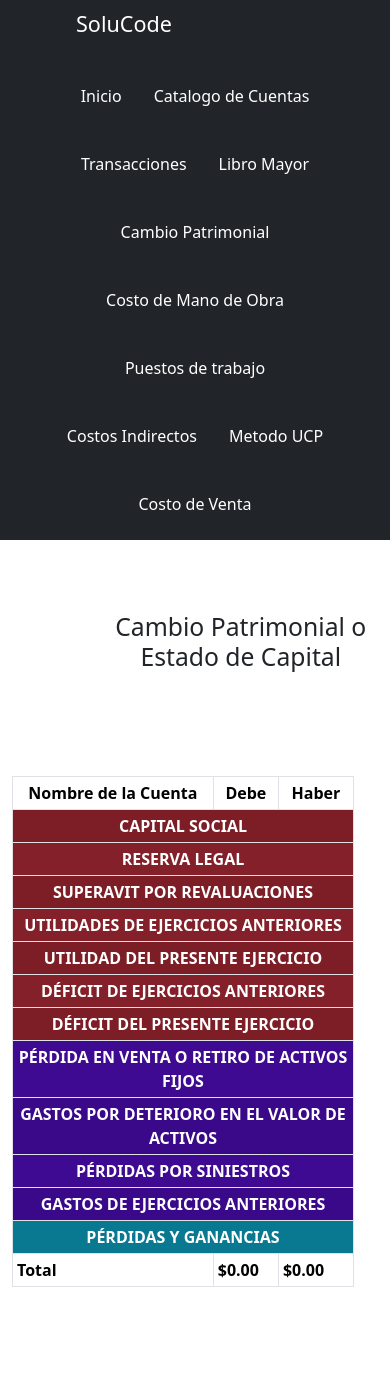
After one commit to adogrz/ProyectoSIC2024, a Django app: page /cambio_patrimonial/ in a window 390 px wide. The commit adds this page. Run offline with Django 5.2, Linux system fonts and the light colour scheme; data that the repository does not hold is empty; some libraries are stand-ins or nearby versions.

Commit message:
Agregar campos de saldo a la cuenta y mejorar el cálculo de saldos en las transacciones

```diff
--- /dev/null
+++ b/estadosfinancieros/templates/cambio_patrimonial.html
@@ -0,0 +1,271 @@
+{% extends 'base.html' %}
+
+{% block content %}
+
+<style>
+    .bd-placeholder-img {
+        font-size: 1.125rem;
+        text-anchor: middle;
+        -webkit-user-select: none;
+        -moz-user-select: none;
+        user-select: none;
+    }
+
+    @media (min-width: 768px) {
+        .bd-placeholder-img-lg {
+            font-size: 3.5rem;
+        }
+    }
+</style>
+
+<body>
+
+    <div class="container"><br><br><br>
+
+        <div class="row">
+          <div class="col-md-1"></div>
+          <div class="col-md-8">
+            <h2 style="text-align: center; padding-left: 25%;">Cambio Patrimonial o Estado de Capital</h2><br><br>
+            <form enctype="multipart/form-data" method="post">
+              <div class="row">
+                <div class="col-md-5">
+                </div>
+            </form><br><br>
+          </div>
+        </div><br><br><br>
+        <div class="row">
+          <div class="container">
+            <div class="table-responsive" style="border-color: black;">
+              <table class="table table-bordered table-striped table-sm">
+                <thead>
+                  <tr>
+                    <th style="text-align: center;">Nombre de la Cuenta</th>
+                    <th style="text-align: center;">Debe</th>
+                    <th style="text-align: center;">Haber</th>
+                  </tr>
+                </thead>
+                <tbody>
+                    <tr>
+                        <td colspan="4" style="text-align: center; background: #842029; color: white;"><b>CAPITAL SOCIAL</b></td>
+                    </tr>
+                    {% for cuenta in catalogo_cuentas %}
+                        {% if cuenta.codigo in "3101.01" %}
+                        <tr>
+                            <td>{{ cuenta.nombreDeCuenta }}</td>
+
+                            <!-- Mostrar 'Debe' y 'Haber' con 0 si son nulos -->
+                            <td> $ {{ cuenta.saldo_deudor|default:"0"|floatformat:2 }}</td>
+                            <td> $ {{ cuenta.haber|default:"0"|floatformat:2 }}</td>
+
+                        </tr>
+                        {% endif %}
+                    {% endfor %}
+                    <tr>
+                        <td colspan="4" style="text-align: center; background: #842029; color: white;"><b>RESERVA LEGAL</b></td>
+                    </tr>
+                    {% for cuenta in catalogo_cuentas %}
+                        {% if cuenta.codigo in "3102.01" %}
+                        <tr>
+                            <td>{{ cuenta.nombreDeCuenta }}</td>
+
+                            <!-- Mostrar 'Debe' y 'Haber' con 0 si son nulos -->
+                            <td> $ {{ cuenta.saldo_deudor|default:"0"|floatformat:2 }}</td>
+                            <td> $ {{ cuenta.haber|default:"0"|floatformat:2 }}</td>
+
+                        </tr>
+                        {% endif %}
+                    {% endfor %}
+                    <tr>
+                        <td colspan="4" style="text-align: center; background: #842029; color: white;"><b>SUPERAVIT POR REVALUACIONES</b></td>
+                    </tr>
+                    {% for cuenta in catalogo_cuentas %}
+                        {% if cuenta.codigo in "3103.01" %}
+                        <tr>
+                            <td>{{ cuenta.nombreDeCuenta }}</td>
+
+                            <!-- Mostrar 'Debe' y 'Haber' con 0 si son nulos -->
+                            <td> $ {{ cuenta.saldo_deudor|default:"0"|floatformat:2 }}</td>
+                            <td> $ {{ cuenta.saldo_acreedor|default:"0"|floatformat:2 }}</td>
+
+                        </tr>
+                        {% endif %}
+                    {% endfor %}
+                    <tr>
+                        <td colspan="4" style="text-align: center; background: #842029; color: white;"><b>UTILIDADES DE EJERCICIOS ANTERIORES</b></td>
+                    </tr>
+                    {% for cuenta in catalogo_cuentas %}
+                        {% if cuenta.codigo in "3201.01" %}
+                        <tr>
+                            <td>{{ cuenta.nombreDeCuenta }}</td>
+
+                            <!-- Mostrar 'Debe' y 'Haber' con 0 si son nulos -->
+                            <td> $ {{ cuenta.saldo_deudor|default:"0"|floatformat:2 }}</td>
+                            <td> $ {{ cuenta.saldo_acreedor|default:"0"|floatformat:2 }}</td>
+
+                        </tr>
+                        {% endif %}
+                    {% endfor %}
+                    <tr>
+                        <td colspan="4" style="text-align: center; background: #842029; color: white;"><b>UTILIDAD DEL PRESENTE EJERCICIO</b></td>
+                    </tr>
+                    {% for cuenta in catalogo_cuentas %}
+                        {% if cuenta.codigo in "3202.01" %}
+                        <tr>
+                            <td>{{ cuenta.nombreDeCuenta }}</td>
+
+                            <!-- Mostrar 'Debe' y 'Haber' con 0 si son nulos -->
+                            <td> $ {{ cuenta.saldo_deudor|default:"0"|floatformat:2 }}</td>
+                            <td> $ {{ cuenta.saldo_acreedor|default:"0"|floatformat:2 }}</td>
+
+                        </tr>
+                        {% endif %}
+                    {% endfor %}
+                    <tr>
+                        <td colspan="4" style="text-align: center; background: #842029; color: white;"><b>DÉFICIT DE EJERCICIOS ANTERIORES</b></td>
+                    </tr>
+                    {% for cuenta in catalogo_cuentas %}
+                        {% if cuenta.codigo in "3203.01" %}
+                        <tr>
+                            <td>{{ cuenta.nombreDeCuenta }}</td>
+
+                            <!-- Mostrar 'Debe' y 'Haber' con 0 si son nulos -->
+                            <td> $ {{ cuenta.saldo_deudor|default:"0"|floatformat:2 }}</td>
+                            <td> $ {{ cuenta.saldo_acreedor|default:"0"|floatformat:2 }}</td>
+
+
+                        </tr>
+                        {% endif %}
+                    {% endfor %}
+                    <tr>
+                        <td colspan="4" style="text-align: center; background: #842029; color: white;"><b>DÉFICIT DEL PRESENTE EJERCICIO</b></td>
+                    </tr>
+                    {% for cuenta in catalogo_cuentas %}
+                        {% if cuenta.codigo in "3204.01" %}
+                        <tr>
+                            <td>{{ cuenta.nombreDeCuenta }}</td>
+
+                            <!-- Mostrar 'Debe' y 'Haber' con 0 si son nulos -->
+                            <td> $ {{ cuenta.saldo_deudor|default:"0"|floatformat:2 }}</td>
+                            <td> $ {{ cuenta.saldo_acreedor|default:"0"|floatformat:2 }}</td>
+
+                        </tr>
+                        {% endif %}
+                    {% endfor %}
+                    <tr>
+                        <td colspan="4" style="text-align: center; background: #3d0a91; color: white;"><b>PÉRDIDA EN VENTA O RETIRO DE ACTIVOS FIJOS</b></td>
+                    </tr>
+                    {% for cuenta in catalogo_cuentas %}
+                        {% if cuenta.codigo in "4202.01" %}
+                        <tr>
+                            <td>{{ cuenta.nombreDeCuenta }}</td>
+
+                            <!-- Mostrar 'Debe' y 'Haber' con 0 si son nulos -->
+                            <td> $ {{ cuenta.saldo_deudor|default:"0"|floatformat:2 }}</td>
+                            <td> $ {{ cuenta.saldo_acreedor|default:"0"|floatformat:2 }}</td>
+
+                        </tr>
+                        {% endif %}
+                    {% endfor %}
+                    <tr>
+                        <td colspan="4" style="text-align: center; background: #3d0a91; color: white;"><b>GASTOS POR DETERIORO EN EL VALOR DE ACTIVOS</b></td>
+                    </tr>
+                    {% for cuenta in catalogo_cuentas %}
+                        {% if cuenta.codigo in "4203.01" %}
+                        <tr>
+                            <td>{{ cuenta.nombreDeCuenta }}</td>
+
+                            <!-- Mostrar 'Debe' y 'Haber' con 0 si son nulos -->
+                            <td> $ {{ cuenta.saldo_deudor|default:"0"|floatformat:2 }}</td>
+                            <td> $ {{ cuenta.saldo_acreedor|default:"0"|floatformat:2 }}</td>
+
+                        </tr>
+                        {% endif %}
+                    {% endfor %}
+                    <tr>
+                        <td colspan="4" style="text-align: center; background: #3d0a91; color: white;"><b>PÉRDIDAS POR SINIESTROS</b></td>
+                    </tr>
+                    {% for cuenta in catalogo_cuentas %}
+                        {% if cuenta.codigo in "4204.01" %}
+                        <tr>
+                            <td>{{ cuenta.nombreDeCuenta }}</td>
+
+                            <!-- Mostrar 'Debe' y 'Haber' con 0 si son nulos -->
+                            <td> $ {{ cuenta.saldo_deudor|default:"0"|floatformat:2 }}</td>
+                            <td> $ {{ cuenta.saldo_acreedor|default:"0"|floatformat:2 }}</td>
+
+                        </tr>
+                        {% endif %}
+                    {% endfor %}
+                    <tr>
+                        <td colspan="4" style="text-align: center; background: #3d0a91; color: white;"><b>GASTOS DE EJERCICIOS ANTERIORES</b></td>
+                    </tr>
+                    {% for cuenta in catalogo_cuentas %}
+                        {% if cuenta.codigo in "4205.01" %}
+                        <tr>
+                            <td>{{ cuenta.nombreDeCuenta }}</td>
+
+                            <!-- Mostrar 'Debe' y 'Haber' con 0 si son nulos -->
+                            <td> $ {{ cuenta.saldo_deudor|default:"0"|floatformat:2 }}</td>
+                            <td> $ {{ cuenta.saldo_acreedor|default:"0"|floatformat:2 }}</td>
+
+                        </tr>
+                        {% endif %}
+                    {% endfor %}
+                    <td colspan="4" style="text-align: center; background: #087990; color: white;"><b>PÉRDIDAS Y GANANCIAS</b></td>
+                </tr>
+                {% for cuenta in catalogo_cuentas %}
+                    {% if cuenta.codigo in "6101.01" %}
+                    <tr>
+                        <td>{{ cuenta.nombreDeCuenta }}</td>
+
+                        <!-- Mostrar 'Debe' y 'Haber' con 0 si son nulos -->
+                        <td> $ {{ cuenta.saldo_deudor|default:"0"|floatformat:2 }}</td>
+                        <td> $ {{ cuenta.saldo_acreedor|default:"0"|floatformat:2 }}</td>
+
+                    </tr>
+                    {% endif %}
+                {% endfor %}
+                {% for cuenta in catalogo_cuentas %}
+                    {% if cuenta.codigo in "6101.02" %}
+                    <tr>
+                        <td>{{ cuenta.nombreDeCuenta }}</td>
+
+                        <!-- Mostrar 'Debe' y 'Haber' con 0 si son nulos -->
+                        <td> $ {{ cuenta.saldo_deudor|default:"0"|floatformat:2 }}</td>
+                        <td> $ {{ cuenta.saldo_acreedor|default:"0"|floatformat:2 }}</td>
+
+                    </tr>
+                    {% endif %}
+                {% endfor %}
+                </tbody>
+                <tfoot>
+                    <tr>
+                        <td><strong>Total</strong></td>
+                        <td><b>${{ total_saldo_deudor|floatformat:2 }}</b></td>
+                        <td><b>${{ total_saldo_acreedor|floatformat:2 }}</b></td>
+
+                    </tr>
+                    {% for cuenta in catalogo_cuentas %}
+                    {% if cuenta.codigo == "7101" %}
+                        <tr>
+                            <td><strong>{{ cuenta.nombreDeCuenta }}</strong></td>
+                            <!-- Mostrar 'Debe' como 0 y 'Haber' con nuevo_capital_social -->
+                            <td>$ 0.00</td>
+                            <td><b>$ {{ nuevo_capital_social|default:"0"|floatformat:2 }}</b></td>
+                        {% endif %}
+                    </tr>
+                {% endfor %}
+
+
+                </tfoot>
+              </table><br><br><br>
+            </div>
+          </div>
+        </div>
+      </div>
+
+      </div>
+
+</body>
+
+{% endblock %}
--- a/estadosfinancieros/views.py
+++ b/estadosfinancieros/views.py
@@ -1,3 +1,51 @@
 from django.shortcuts import render
+from libromayor.models import CatalogoCuenta
 
-# Create your views here.
+
+#cambio de patriomonio o estado de capital
+def cambio_patrimonial(request):
+    #obtener todas las cuentas de tipo patrimonio
+    catalogo_cuentas = (CatalogoCuenta.objects.filter(tipoDeCuenta="Patrimonio")
+                        |CatalogoCuenta.objects.filter(codigo="4202.01")
+                        |CatalogoCuenta.objects.filter(codigo="4203.01")
+                        |CatalogoCuenta.objects.filter(codigo="4204.01")
+                        |CatalogoCuenta.objects.filter(codigo="4205.01")
+                        |CatalogoCuenta.objects.filter(codigo="6101.01")
+                        |CatalogoCuenta.objects.filter(codigo="6101.02")
+                        |CatalogoCuenta.objects.filter(codigo="7101"))
+    total_saldo_deudor = 0
+    total_saldo_acreedor = 0
+    nuevo_capital_social=0
+
+    #calcular el saldo deudor y acreedor para cada cuenta
+    for cuenta in catalogo_cuentas:
+        if cuenta.nombreDeCuenta=="Nuevo Capital Social":
+            continue
+        #asegurarse de que los valores de 'debe' y 'haber' no sean nulos
+        cuenta.saldo_deudor = cuenta.saldo_deudor if cuenta.saldo_deudor is not None else 0
+        cuenta.saldo_acreedor = cuenta.saldo_acreedor if cuenta.saldo_acreedor is not None else 0
+
+
+        #sumar los valores a los totales
+        total_saldo_deudor += cuenta.saldo_deudor
+        total_saldo_acreedor += cuenta.saldo_acreedor
+
+        #calcular el nuevo capital social
+        nuevo_capital_social=total_saldo_acreedor-total_saldo_deudor
+
+        cuenta_nuevo_capital=CatalogoCuenta.objects.filter(codigo="7101").first()
+        if cuenta_nuevo_capital:
+            cuenta_nuevo_capital.saldo_acreedor=nuevo_capital_social
+            cuenta_nuevo_capital.save()
+
+    context = {
+        'catalogo_cuentas': catalogo_cuentas,
+        'total_saldo_deudor': total_saldo_deudor,
+        'total_saldo_acreedor': total_saldo_acreedor,
+        'nuevo_capital_social':nuevo_capital_social
+    }
+
+
+
+
+    return render(request, 'cambio_patrimonial.html', context)
--- a/libromayor/models.py
+++ b/libromayor/models.py
@@ -8,6 +8,8 @@ class CatalogoCuenta(models.Model):
     nombreDeCuenta = models.CharField(max_length=100)
     debe = models.FloatField(null=True, blank=True)
     haber = models.FloatField(null=True, blank=True)
+    saldo_deudor = models.FloatField(null=True, blank=True)
+    saldo_acreedor = models.FloatField(null=True, blank=True)
 
     def __str__(self):
         return f"{self.codigo} - {self.nombreDeCuenta}"
--- a/libromayor/templates/Form_transaccion.html
+++ b/libromayor/templates/Form_transaccion.html
@@ -63,7 +63,7 @@
 
           <div class="col-md-12">
             <label for="address" class="form-label">Monto</label>
-            <input type="number" name="montoTransaccion" class="form-control" id="address"
+            <input type="number" step="0.01" name="montoTransaccion" class="form-control" id="address"
               placeholder="Digite el monto de la transaccion" required>
             <div class="invalid-feedback">
               Debe digitar un monto
--- a/sistemacontable/urls.py
+++ b/sistemacontable/urls.py
@@ -20,6 +20,7 @@ from django.urls import path
 from costos import views as costos_views
 from ucp import views as ucp_views
 from libromayor import views as libro_views
+from estadosfinancieros import views as estados_views
 
 
 def inicio_view(request):
@@ -45,5 +46,7 @@ urlpatterns = [
     path('transacciones/', libro_views.transaccion, name="formtransaccion"),
     path('obtener-cuentas/', libro_views.obtener_cuentas, name='obtener_cuentas'),
     path('libromayor/', libro_views.obtener_montos, name="libro_mayor"),
-    path('catalogo/', libro_views.catalogo, name="catalogo")
+    path('catalogo/', libro_views.catalogo, name="catalogo"),
+    #Estados Financieros
+    path('cambio_patrimonial/', estados_views.cambio_patrimonial, name='cambio_patrimonial'),
 ]
--- a/templates/_navbar.html
+++ b/templates/_navbar.html
@@ -30,6 +30,12 @@
                     <a href="{% url 'libro_mayor' %}" class="nav-link text-white">
                         <svg class="bi d-block mx-auto mb-1" width="24" height="24"></svg>
                         Libro Mayor
+                    </a>
+                </li>
+                <li>
+                    <a href="{% url 'cambio_patrimonial' %}" class="nav-link text-white">
+                        <svg class="bi d-block mx-auto mb-1" width="24" height="24"></svg>
+                        Cambio Patrimonial
                     </a>
                 </li>
                 <li>
```
Also changed, not shown: libromayor/views.py (+18 -10 lines), libromayor/migrations/0008_catalogocuenta_saldo_acreedor_and_more.py (added), libromayor/migrations/0009_remove_catalogocuenta_saldo_acreedor_and_more.py (added), libromayor/migrations/0010_catalogocuenta_saldo_acreedor_and_more.py (added).
